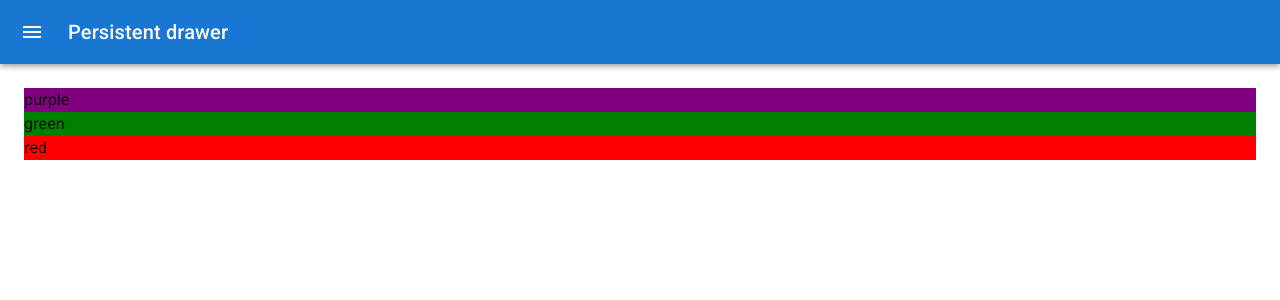
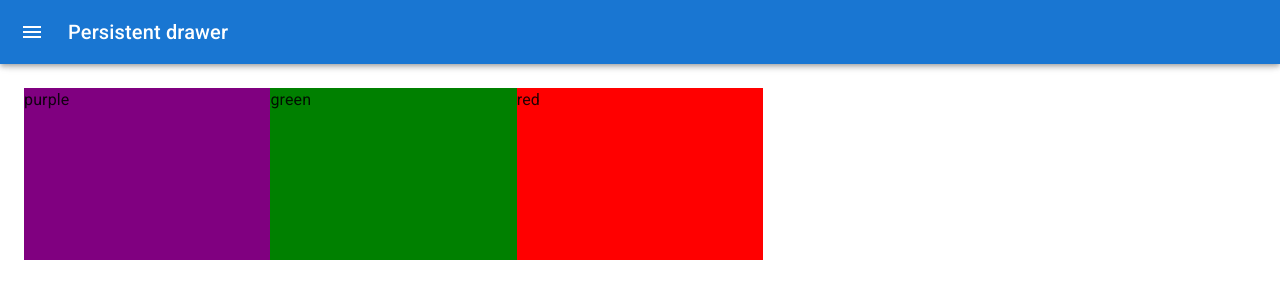
Before and after one commit to Epitome87/Modern-React-Bootcamp-Journey, a React (Create React App) app in the folder Colors Project/react-colors/: page /palette/new in a window 1280 px wide. Shown: the top 300 px of the page. Built offline with nearby package versions, Linux system fonts and the light colour scheme.

Commit message:
Add DraggableColorBox and begin its logic, as well as its corresponding Styles.

```diff
--- /dev/null
+++ b/Colors Project/react-colors/src/components/DraggableColorBox.jsx
@@ -0,0 +1,9 @@
+import React from 'react';
+import { withStyles } from '@mui/styles';
+import draggableColorBoxStyles from '../styles/DraggableColorBoxStyles';
+
+function DraggableColorBox({ color, classes }) {
+  return <div className={classes.DraggableColorBox}>{color}</div>;
+}
+
+export default withStyles(draggableColorBoxStyles)(DraggableColorBox);
--- a/Colors Project/react-colors/src/components/NewPaletteForm.jsx
+++ b/Colors Project/react-colors/src/components/NewPaletteForm.jsx
@@ -1,4 +1,5 @@
 import React from 'react';
+import DraggableColorBox from './DraggableColorBox';
 // Start requires for Drawer component
 import { styled, useTheme } from '@mui/material/styles';
 import Box from '@mui/material/Box';
@@ -162,14 +163,12 @@ function NewPaletteForm() {
           Add Color
         </Button>
       </Drawer>
-      <Main open={open}>
+      <Main open={open} sx={{ height: 'calc(100vh - 64px)' }}>
         <DrawerHeader />
 
-        <div>
-          {colors.map((color) => {
-            return <p style={{ backgroundColor: color }}>{color}</p>;
-          })}
-        </div>
+        {colors.map((color) => {
+          return <DraggableColorBox color={color} />;
+        })}
       </Main>
     </Box>
   );
--- /dev/null
+++ b/Colors Project/react-colors/src/styles/DraggableColorBoxStyles.jsx
@@ -0,0 +1,14 @@
+const styles = {
+  DraggableColorBox: {
+    backgroundColor: (props) => props.color,
+    width: '20%',
+    height: '25%',
+    margin: '0 auto',
+    display: 'inline-block',
+    position: 'relative',
+    cursor: 'pointer',
+    marginBottom: '-3.5px',
+  },
+};
+
+export default styles;
```
